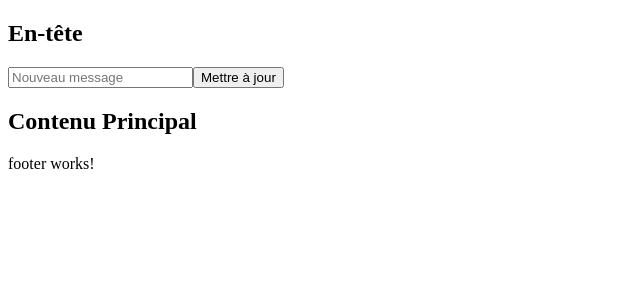
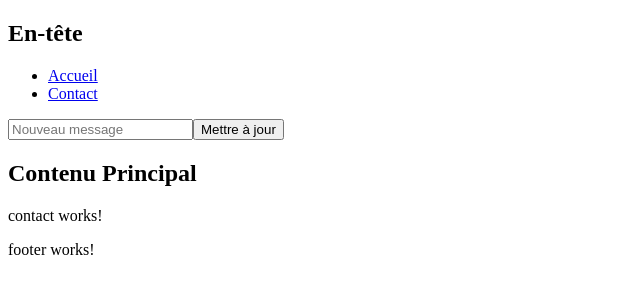
Before and after one commit to elisalenotre/projet2, an Angular app: page /contact in a window 1280 px wide. Shown: the top 300 px of the page, without its empty margins (0-640 px from the left). Built offline with nearby package versions, Linux system fonts and the light colour scheme.

Commit message:
part3 nav + contact

```diff
--- a/src/app/app-routing.module.ts
+++ b/src/app/app-routing.module.ts
@@ -1,10 +1,15 @@
 import { NgModule } from '@angular/core';
 import { RouterModule, Routes } from '@angular/router';
+import { MainContentComponent } from './main-content/main-content.component';
+import { ContactComponent } from './contact/contact.component';
 
-const routes: Routes = [];
+const routes: Routes = [
+  { path: '', component: MainContentComponent },
+  { path: 'contact', component: ContactComponent },
+];
 
 @NgModule({
   imports: [RouterModule.forRoot(routes)],
-  exports: [RouterModule]
+  exports: [RouterModule],
 })
-export class AppRoutingModule { }
+export class AppRoutingModule {}
--- /dev/null
+++ b/src/app/contact/contact.component.html
@@ -0,0 +1 @@
+<p>contact works!</p>
--- a/src/app/header/header.component.html
+++ b/src/app/header/header.component.html
@@ -1,5 +1,11 @@
 <div>
     <h2>En-tête</h2>
+    <nav>
+      <ul>
+        <li><a routerLink="/">Accueil</a></li>
+        <li><a routerLink="/contact">Contact</a></li>
+      </ul>
+    </nav>
     <form (ngSubmit)="onSubmit()">
       <input type="text" [(ngModel)]="newMessage" placeholder="Nouveau message" name="newMessage" />
       <button type="submit">Mettre à jour</button>
--- a/src/app/main-content/main-content.component.html
+++ b/src/app/main-content/main-content.component.html
@@ -1,4 +1,4 @@
 <div>
     <h2>Contenu Principal</h2>
-    <p>{{ message }}</p>
+    <router-outlet></router-outlet>
   </div>
```
Also changed, not shown: src/app/app.module.ts (+8 -1 lines), src/app/contact/contact.component.ts (added, +10 -0 lines), src/app/contact/contact.component.scss (added), 1 other file (tests, documents, lock files or other folders).
